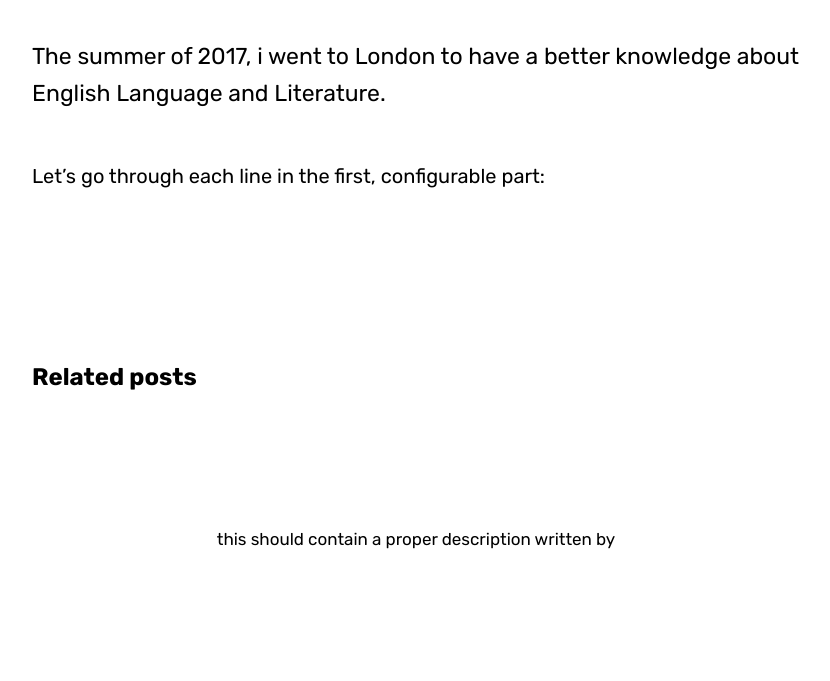
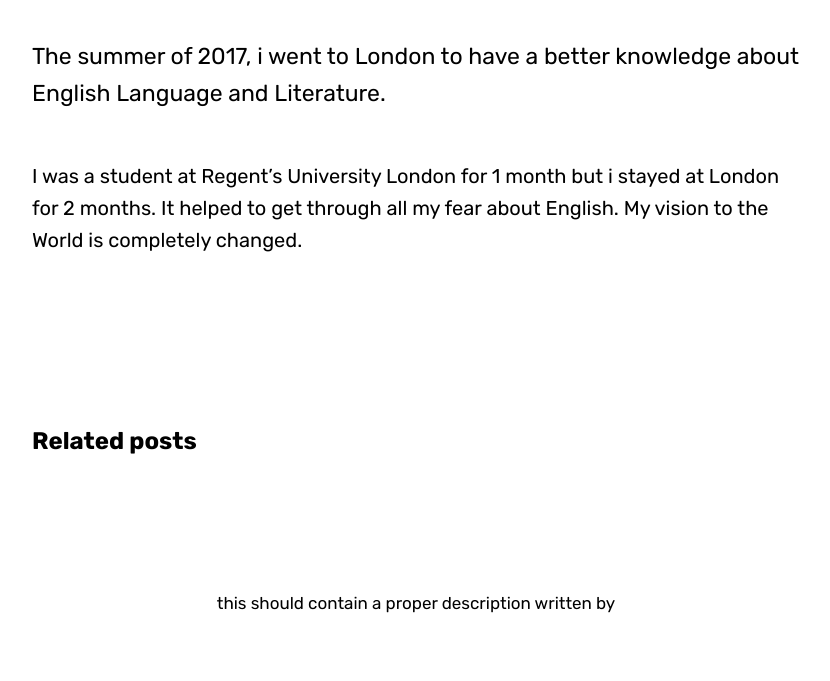
Before and after one commit to didemuysal/didemuysal.github.io, a Jekyll site: the page built from _posts/2017-03-20-config-settings.md, in a window 1280 px wide. Shown: the part 896-1577 px from the top of the page, without its empty margins (224-1054 px from the left). Built offline with Jekyll 4.4.1, drawn with Linux system fonts in a browser that asks for light colours; some web fonts are replaced; comment, search, counter and statistics services are not loaded; before the commit the page ends 1513 px from its top, so only the background shows below that.

Commit message:
Update 2017-03-20-config-settings.md

```diff
--- a/_posts/2017-03-20-config-settings.md
+++ b/_posts/2017-03-20-config-settings.md
@@ -12,4 +12,4 @@ The summer of 2017, i went to London to have a better knowledge about English La
 
 <!–-break-–>
 
-Let's go through each line in the first, configurable part:
+I was a student at Regent's University London for 1 month but i stayed at London for 2 months. It helped to get through all my fear about English. My vision to the World is completely changed.
```
